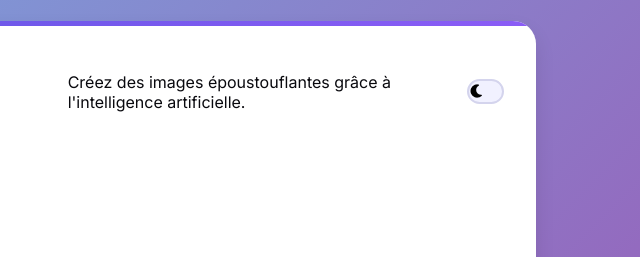
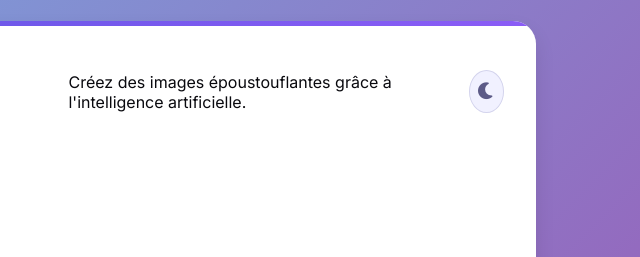
Before and after one commit to eje019/AI_Image_Generator, a plain HTML site: page index.html in a window 1280 px wide. Shown: the part 246-503 px from the top of the page, 554-1194 px from the left. Drawn offline with Linux system fonts and the light colour scheme; a script that the page names is missing.

Commit message:
Bouton theme

```diff
--- a/style.css
+++ b/style.css
@@ -83,14 +83,29 @@ body {
 }
 
 
+.header .logo-wrapper .h1 {
+    font-size: 1.9rem;
+    font-weight: 700;
+}
+
+
 .header .theme-toggle {
     background: var(--color-input);
-    width: 45px;
-    height: 25px;
-    border-radius: 15px;
-    position: relative;
+    width: 43px;
+    height: 43px;
+    border-radius: 50%;
     cursor: pointer;
+    color: var(--color-placeholder);
     display: flex;
     align-items: center;
-    border: 2px solid var(--color-border);
+    justify-content: center;
+    border: 1px solid var(--color-border);
+    font-size: 1.05rem;
+    transition: all 0.3s ease;
 }
+
+.header .theme-toggle:hover {
+    color: var(--color-primary);
+    transform: translateY(-2px);
+    box-shadow: 0 4px 8px rgba(0, 0, 0, 0.1);
+}
```
